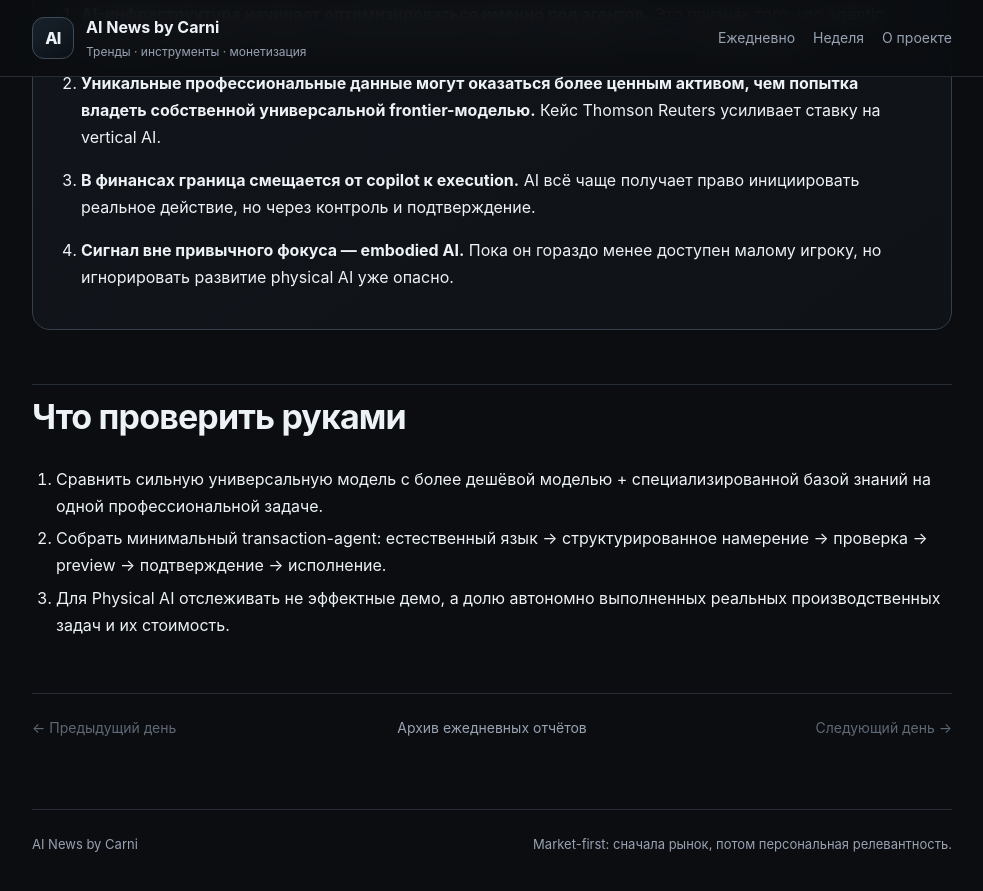
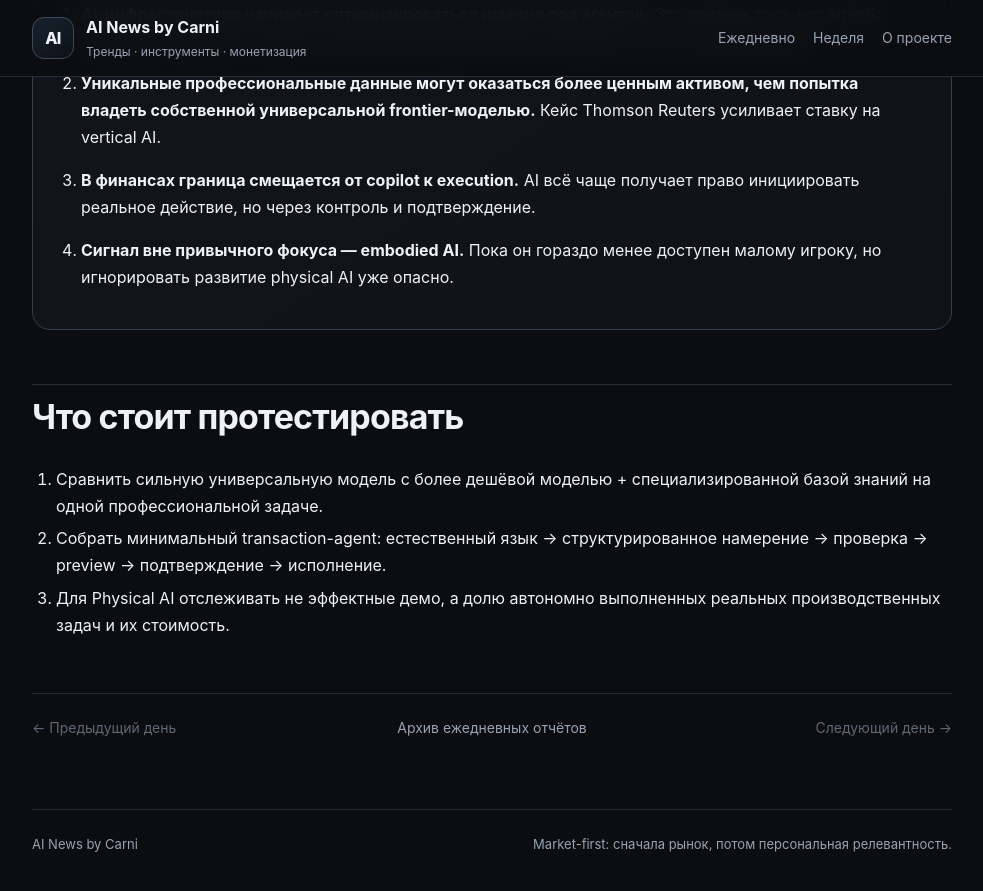
Before and after one commit to DmitryCarni/ai-news-by-carni, a Jekyll site: the page built from daily/2026-08-24.md, in a window 1280 px wide and 900 px high, scrolled down 4231 px. Shown: the top 891 px of the window, without its empty margins (148-1131 px from the left). Built offline with Jekyll 4.4.1, drawn with Linux system fonts in a browser that asks for light colours.

Commit message:
Rename practical testing section

```diff
--- a/daily/2026-08-24.md
+++ b/daily/2026-08-24.md
@@ -175,7 +175,7 @@ Thomson Reuters показывает направление, где ценнос
 
 </div>
 
-## Что проверить руками
+## Что стоит протестировать
 
 1. Сравнить сильную универсальную модель с более дешёвой моделью + специализированной базой знаний на одной профессиональной задаче.
 2. Собрать минимальный transaction-agent: естественный язык → структурированное намерение → проверка → preview → подтверждение → исполнение.
```
